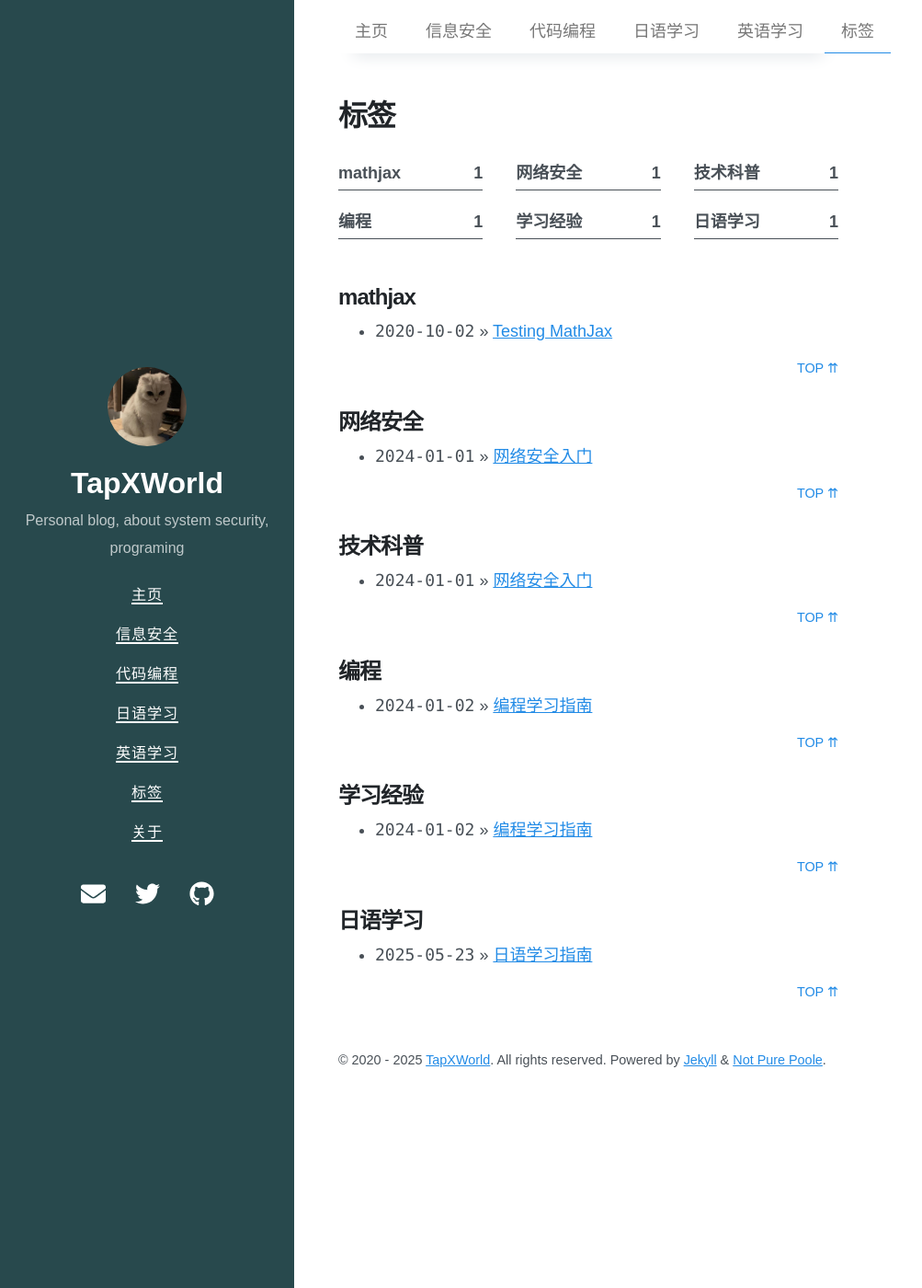
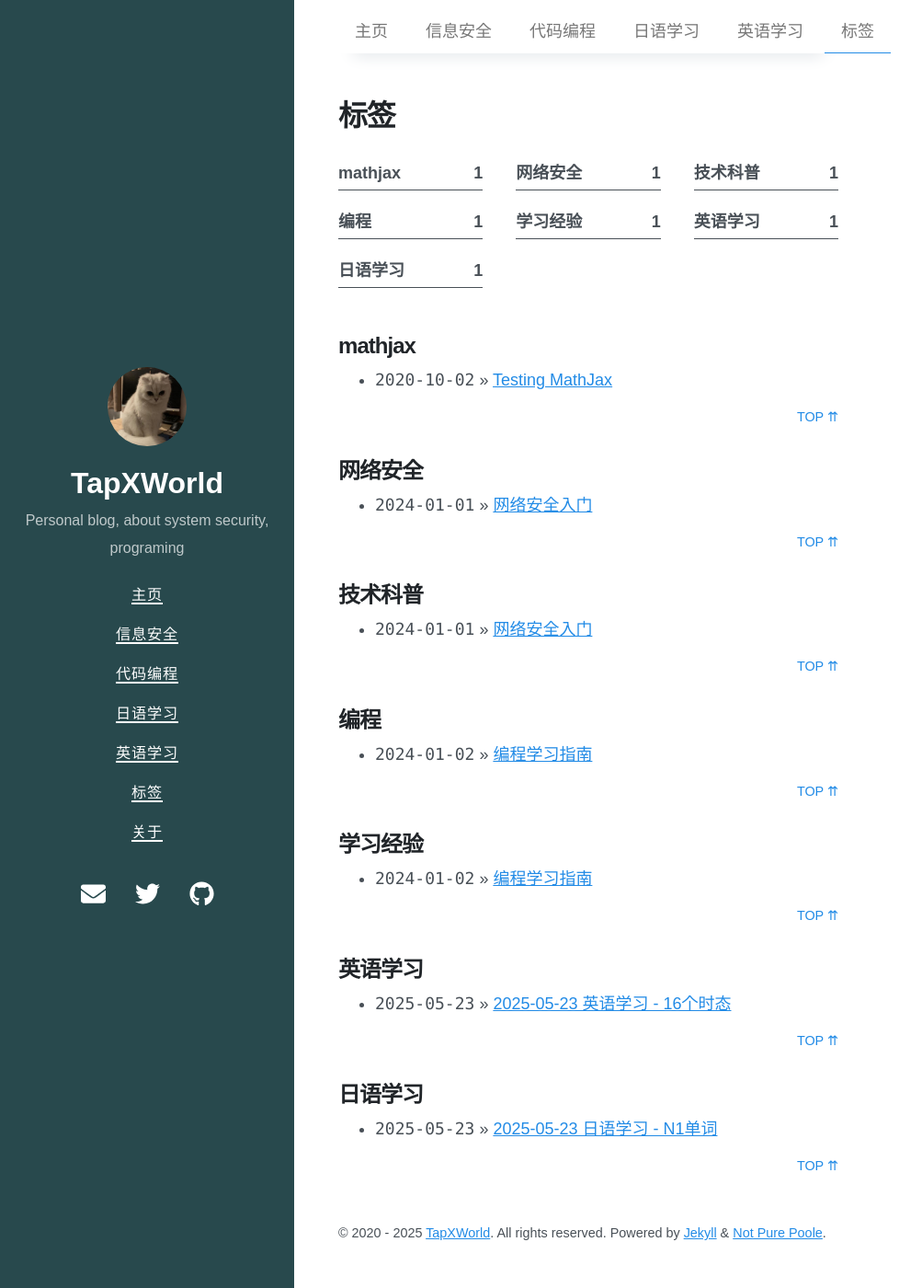
Before and after one commit to TapXWorld/tapxworld.github.io, a Jekyll site: the page built from tags.md, in a window 1280 px wide and 1400 px high. Shown: the whole window at 92% size, without its empty margins (0-1003 px from the left). Built offline with Jekyll 4.4.1, drawn with Linux system fonts in a browser that asks for light colours; nearby versions of some CDN libraries; part of the change alters nothing that is shown.

Commit message:
add post

```diff
--- /dev/null
+++ b/_posts/2025-05-23-learning-english-01.md
@@ -0,0 +1,92 @@
+---
+layout: post
+title: 2025-05-23 英语学习 - 16个时态
+date: 2025-05-23 21:26 +0800
+tags: [英语学习]
+toc: true
+type: english
+---
+
+## 单词列表
+
+## 英语时态学习
+
+### 一般现在时 (Simple Present Tense)
+- I eat an apple every day.
+  - 我每天吃一个苹果。
+  - 用于描述习惯或经常发生的事情。
+
+### 现在进行时 (Present Continuous Tense)
+- I am eating an apple now.
+  - 我现在正在吃一个苹果。
+  - 用于描述正在进行的动作。
+
+### 一般过去时 (Simple Past Tense)
+- I ate an apple yesterday.
+  - 我昨天吃了一个苹果。
+  - 用于描述过去发生的事情。
+
+### 过去进行时 (Past Continuous Tense)
+- I was eating an apple when you called.
+  - 你打电话的时候我正在吃一个苹果。
+  - 用于描述过去某个时间正在进行的动作。
+
+### 一般将来时 (Simple Future Tense)
+- I will eat an apple tomorrow.
+  - 我明天会吃一个苹果。
+  - 用于描述将来要发生的事情。
+
+### 将来进行时 (Future Continuous Tense)
+- I will be eating an apple at this time tomorrow.
+  - 明天这个时候我会在吃一个苹果。
+  - 用于描述将来某个时间正在进行的动作。
+
+### 现在完成时 (Present Perfect Tense)
+- I have eaten an apple.
+  - 我已经吃了一个苹果。
+  - 用于描述过去发生的事情对现在的影响。
+
+### 过去完成时 (Past Perfect Tense)
+- I had eaten an apple before you arrived.
+  - 你到达之前我已经吃了一个苹果。
+  - 用于描述过去某个时间之前已经完成的动作。
+
+### 将来完成时 (Future Perfect Tense)
+- I will have eaten an apple by the time you arrive.
+  - 你到达之前我会已经吃了一个苹果。
+  - 用于描述将来某个时间之前已经完成的动作。
+
+### 现在完成进行时 (Present Perfect Continuous Tense)
+- I have been eating an apple for ten minutes.
+  - 我已经吃了十分钟的苹果了。
+  - 用于描述从过去某个时间开始一直持续到现在的动作。
+
+### 过去完成进行时 (Past Perfect Continuous Tense)
+- I had been eating an apple for ten minutes when you arrived.
+  - 你到达的时候我已经吃了十分钟的苹果了。
+  - 用于描述过去某个时间之前一直持续的动作。
+
+### 将来完成进行时 (Future Perfect Continuous Tense)
+- I will have been eating an apple for ten minutes by the time you arrive.
+  - 你到达的时候我会已经吃了十分钟的苹果了。
+  - 用于描述将来某个时间之前一直持续的动作。
+
+### 一般将来时 (Be Going to)
+- I am going to eat an apple tomorrow.
+  - 我明天打算吃一个苹果。
+  - 用于描述计划或打算要做的事情。
+
+### 过去将来时 (Simple Future in the Past)
+- I was going to eat an apple, but I changed my mind.
+  - 我本来打算吃一个苹果，但我改变了主意。
+  - 用于描述过去计划或打算要做的事情。
+
+### 过去将来进行时 (Future Continuous in the Past)
+- I was going to be eating an apple at this time yesterday, but I was interrupted.
+  - 昨天这个时候我本来打算在吃一个苹果，但我被打断了。
+  - 用于描述过去计划在某个时间正在进行的动作。
+
+### 过去将来完成时 (Future Perfect in the Past)
+- I was going to have eaten an apple by the time you arrived, but I didn't.
+  - 你到达的时候我本来打算已经吃完一个苹果，但我没有。
+  - 用于描述过去计划在某个时间之前已经完成的动作。
--- a/_posts/2025-05-23-learning-japanese.md
+++ b/_posts/2025-05-23-learning-japanese.md
@@ -1,6 +1,6 @@
 ---
 layout: post
-title: 日语学习指南
+title: 2025-05-23 日语学习 - N1单词
 date: 2025-05-23 21:26 +0800
 tags: [日语学习]
 toc: true
```
